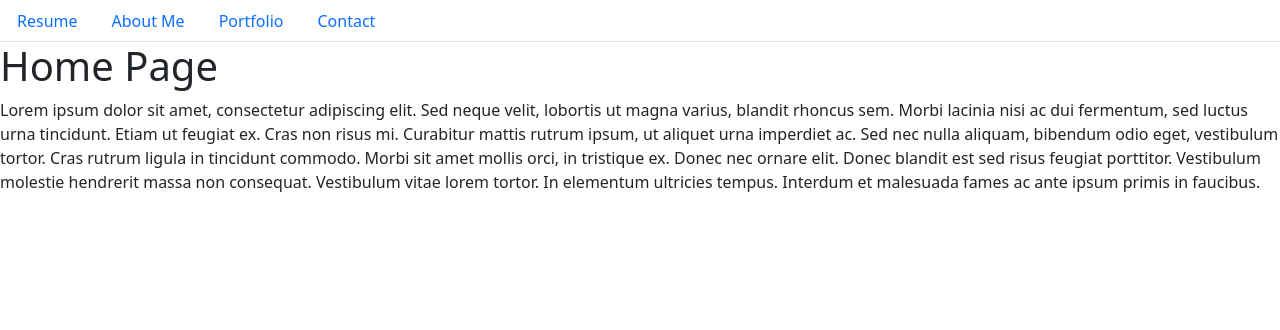
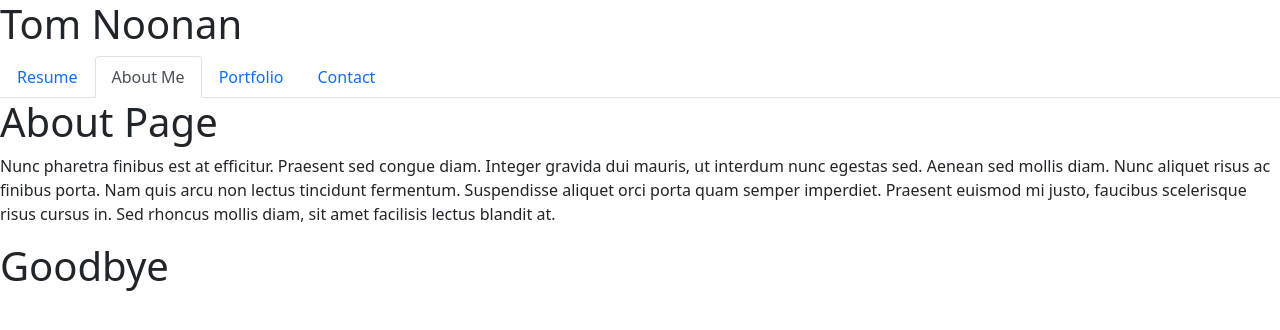
Before and after one commit to tnoonan88/React-Portfolio, a React (Create React App) app: page / in a window 1280 px wide. Shown: the top 330 px of the page. Built offline with nearby package versions, Linux system fonts and the light colour scheme.

Commit message:
updated renderpage func

```diff
--- a/src/components/PortfolioContainer.js
+++ b/src/components/PortfolioContainer.js
@@ -1,23 +1,24 @@
 import React, { useState } from 'react';
 import NavTabs from './NavTabs';
-import Home from './pages/Home';
 import About from './pages/About';
-import Blog from './pages/Blog';
+import Projects from './pages/Projects';
 import Contact from './pages/Contact';
+import Resume from './pages/Resume';
+import Header from './Header';
+import Footer from './Footer';
 
 export default function PortfolioContainer() {
-  const [currentPage, setCurrentPage] = useState('Home');
+  const [currentPage, setCurrentPage] = useState('About');
 
-  // This method is checking to see what the value of `currentPage` is. Depending on the value of currentPage, we return the corresponding component to render.
   const renderPage = () => {
-    if (currentPage === 'Home') {
-      return <Home />;
+    if (currentPage === 'Resume') {
+      return <Resume />;
     }
     if (currentPage === 'About') {
       return <About />;
     }
-    if (currentPage === 'Blog') {
-      return <Blog />;
+    if (currentPage === 'Projects') {
+      return <Projects />;
     }
     return <Contact />;
   };
@@ -26,10 +27,9 @@ export default function PortfolioContainer() {
 
   return (
     <div>
-      {/* We are passing the currentPage from state and the function to update it */}
-      <NavTabs currentPage={currentPage} handlePageChange={handlePageChange} />
-      {/* Here we are calling the renderPage method which will return a component  */}
+      <Header currentPage={currentPage} handlePageChange={handlePageChange}/>
       {renderPage()}
+      <Footer />
     </div>
   );
 }
```
